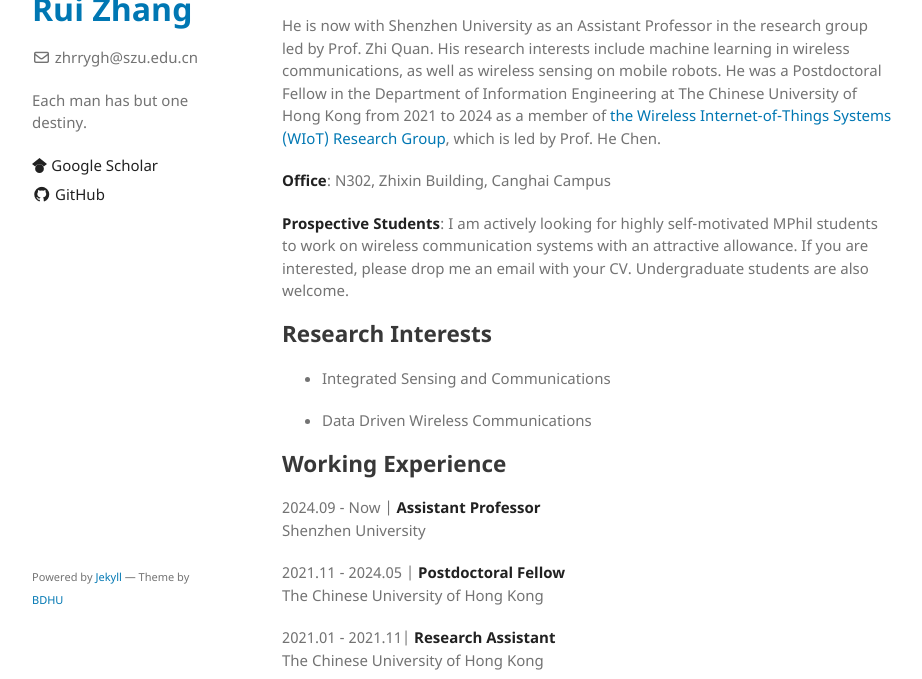
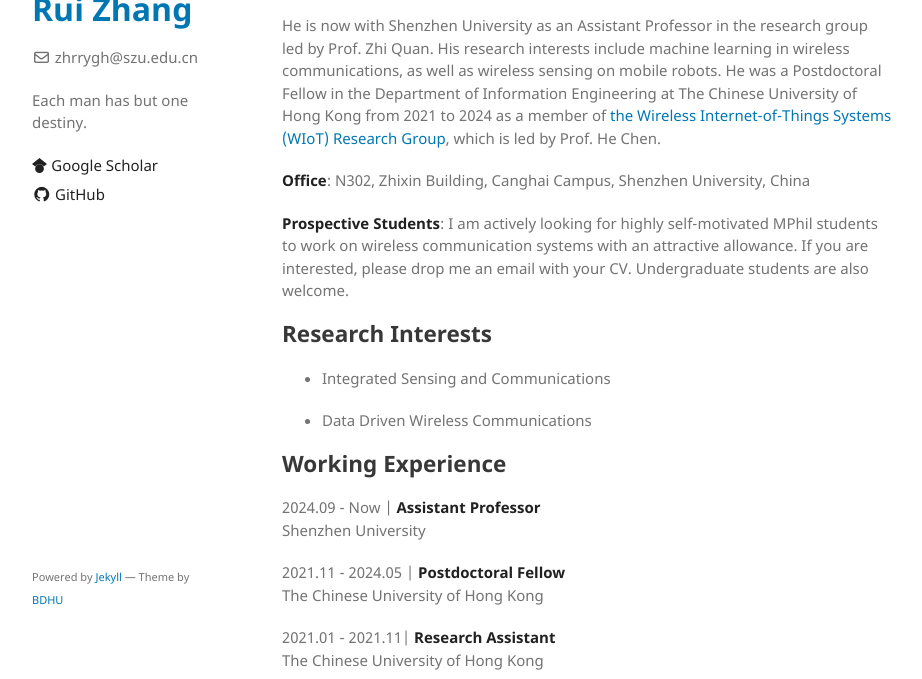
Before and after one commit to zhrrygh/zhrrygh.github.io, a Jekyll site: the page built from index.md, in a window 1280 px wide and 900 px high, cut to the strip 221-900 px from the top of the window. Shown: the whole strip, without its empty margins (178-1100 px from the left). Built offline with Jekyll 4.4.1, drawn with Linux system fonts in a browser that asks for light colours.

Commit message:
Update index.md

```diff
--- a/index.md
+++ b/index.md
@@ -10,7 +10,7 @@ Rui Zhang completed his Ph.D. in December 2020 at the School of Electrical and I
 
 He is now with Shenzhen University as an Assistant Professor in the research group led by Prof. Zhi Quan. His research interests include machine learning in wireless communications, as well as wireless sensing on mobile robots. He was a Postdoctoral Fellow in the Department of Information Engineering at The Chinese University of Hong Kong from 2021 to 2024 as a member of [the Wireless Internet-of-Things Systems (WIoT) Research Group](http://iiotc.ie.cuhk.edu.hk/), which is led by Prof. He Chen.
 
-**Office**: N302, Zhixin Building, Canghai Campus
+**Office**: N302, Zhixin Building, Canghai Campus, Shenzhen University, China
 
 **Prospective Students**: I am actively looking for highly self-motivated MPhil students to work on wireless communication systems with an attractive allowance. If you are interested, please drop me an email with your CV. Undergraduate students are also welcome.
 
```
